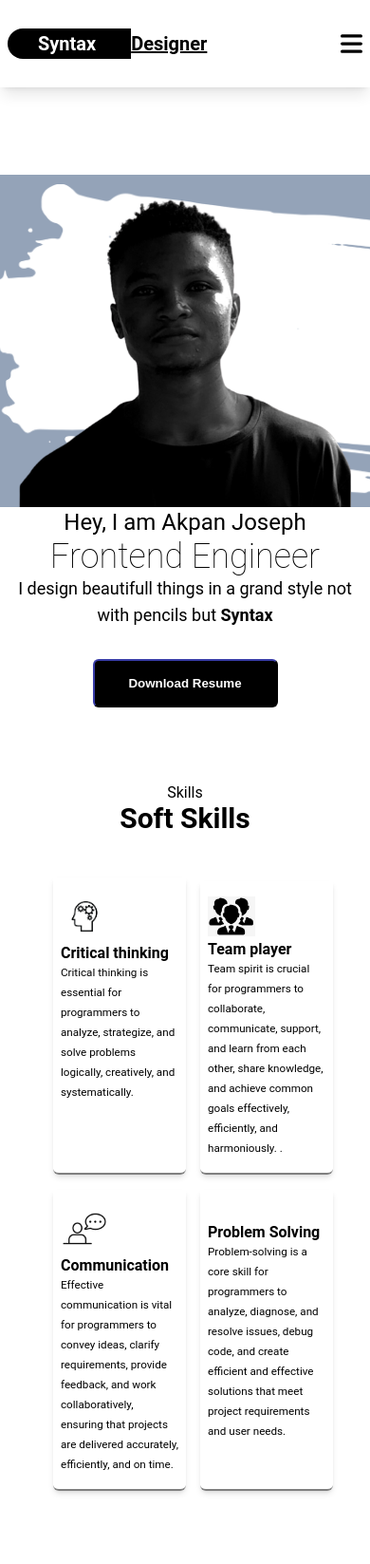
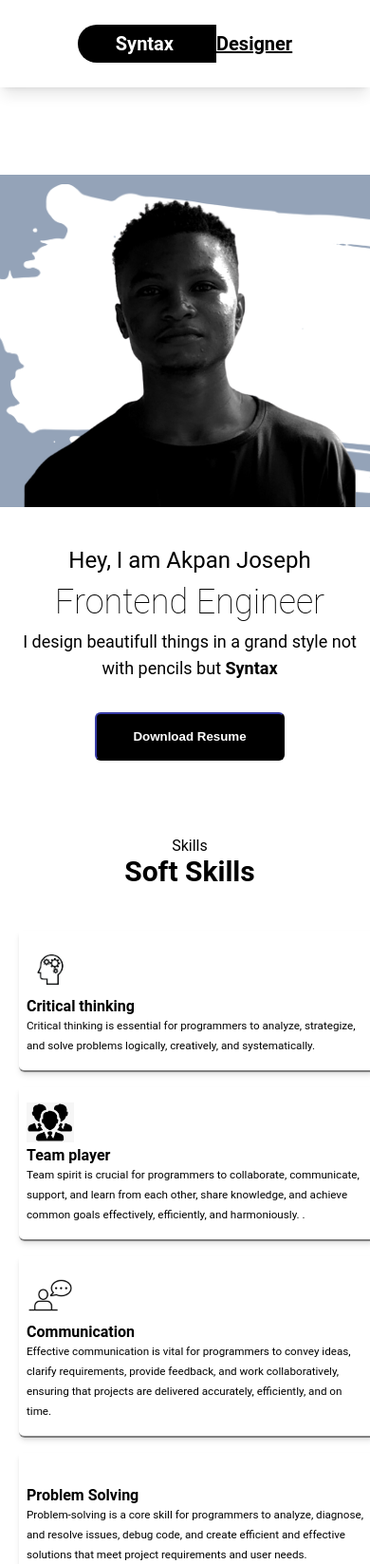
Before and after one commit to syntaxdesigner01/Portfolio, a plain HTML site: page index.html in a window 390 px wide. Shown: the top 1647 px of the page at 95% size. Drawn offline with Linux system fonts and the light colour scheme.

```diff
--- a/index.html
+++ b/index.html
@@ -15,11 +15,11 @@
 
     <!-- header seection satrt -->
 
-    <header class="shadow-lg  w-full mb-3  py-8">
+    <header class="shadow-lg lg:fixed lg:bg-white z-10 top-0   w-full mb-3  py-8">
         <nav class="container ">
 
             <!-- logo -->
-            <P class="logo "><span class="logo-block">Syntax </span> <span class="logo-text">Designer</span></P>
+            <P class="logo "><span class="logo-block">Syntax </span> <span class="logo-text ">Designer</span></P>
 
 
             <!-- nav links -->
@@ -40,7 +40,7 @@
 
 
             <!--mobile menu btn-->
-            <img src="./asserts/bars-solid.svg" alt="" class="menu-btn">
+            <!-- <img src="./asserts/bars-solid.svg" alt="" class="menu-btn"> -->
         </nav>
 
     </header>
@@ -51,7 +51,7 @@
 
 
 
-    <main class=" ">
+    <main class=" absolute mt-20 ">
 
 
         <section id="home" class="intro-container">
@@ -69,7 +69,7 @@
                 <p class="text-2xl lg:text-3xl   ">Hey, I am Akpan Joseph </p>
 
                 <div>
-                    <p class="text-4xl lg:text-5xl font-thin mb-0">Frontend Engineer</p>
+                    <p class="text-4xl lg:text-5xl font-thin mb-0 py-2">Frontend Engineer</p>
                     <p class="mt-0 text-lg lg:text-xl px-2 lg:px-0">I design beautifull things in a grand style not with
                         pencils but <span class="font-bold">Syntax</span> </p>
                     <!-- contact btn -->
@@ -83,15 +83,17 @@
 
 
         <!-- soft stack -->
-        <section id="" class="mt-10 lg:mt-20 py-10 text-center px-10">
+        <section id="" class="mt-10 lg:mt-20 py-10 text-center overflow-hidden px-5 lg:px-10">
 
             <div class="">
                 <p>Skills</p>
                 <p class="font-bold text-3xl mb-4 ">Soft Skills</p>
             </div>
+
+
             <div class="skill-section">
 
-                <div class="skill-card mt-3 ml-4">
+                <div class="skill-card mt-3 lg:ml-4">
                     <img src="./asserts/thinking.png" alt="" class="w-[50px]">
                     <p class="font-bold">Critical thinking</p>
                     <p class="text-sm"><small>Critical thinking is essential for programmers to analyze, strategize, and solve problems logically, creatively, and systematically.
@@ -145,16 +147,16 @@
               <div class="w-full mt-10 lg:w-[35%]">
                 <p class="font-bold text-3xl mb-4 ">Technical Skills</p>
 
-                <div class="about-skill-section">
+                <div class="about-skill-section ">
                     <img src="./asserts/JavaScript.png" alt="" class="w-[50px] lg:w-[50px] mt-3 ml-4">
                     <img src="./asserts/typescript.png" alt="" class="w-[50px] lg:w-[50px] ">
                     <img src="./asserts/react.png" alt="" class="w-[90px] lg:w-[100px]">
-                    <img src="./asserts/Axios.png" alt="" class="w-[90px] lg:w-[100px]">
+                    <!-- <img src="./asserts/Axios.png" alt="" class="w-[90px] lg:w-[100px]"> -->
                     <img src="./asserts/GitHub.png" alt="" class="w-[90px] lg:w-[100px]">
                     <img src="./asserts/redux.jpg" alt="" class="w-[90px] lg:w-[100px] lg:px-4">
-                    <img src="./asserts/graphQl.png" alt="" class="w-[120px] lg:w-[100px] ">
-                    <img src="./asserts/React-Query.png" alt="" class="w-[90px] lg:w-[100px]">
-                    <img src="./asserts/Firebase.png" alt="" class="w-[90px] lg:w-[100px]">
+                    <img src="./asserts/next.png" alt="" class="w-[120px] lg:w-[100px] ">
+                    <!-- <img src="./asserts/React-Query.png" alt="" class="w-[90px] lg:w-[100px]">  -->
+                    <!-- <img src="./asserts/Firebase.png" alt="" class="w-[90px] lg:w-[100px]"> -->
                     <img src="./asserts/tailwind.png" alt="" class="w-[100px] lg:w-[100px]">
 
                 </div>
```
Also changed, not shown: Style/main.css, asserts/next.png (added).
